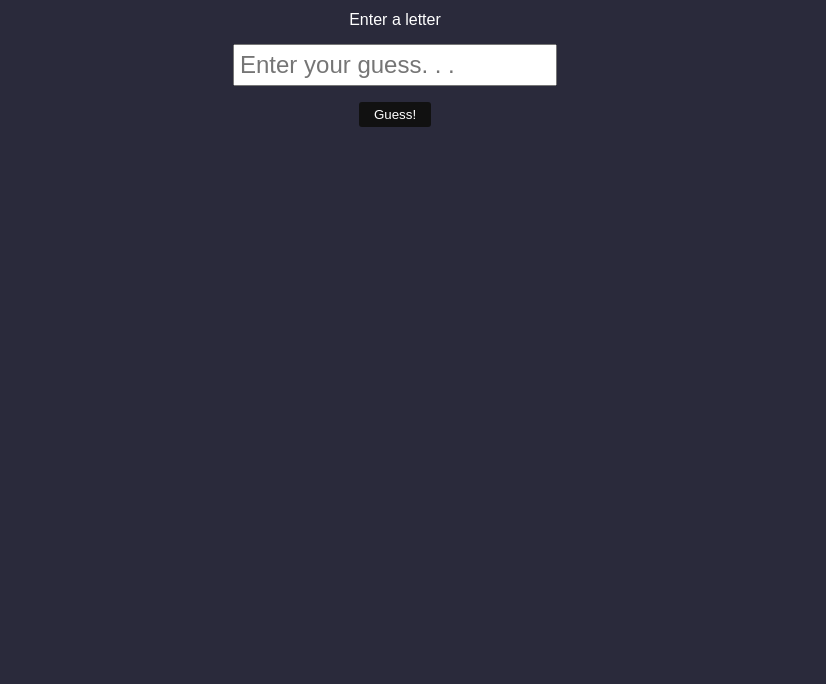
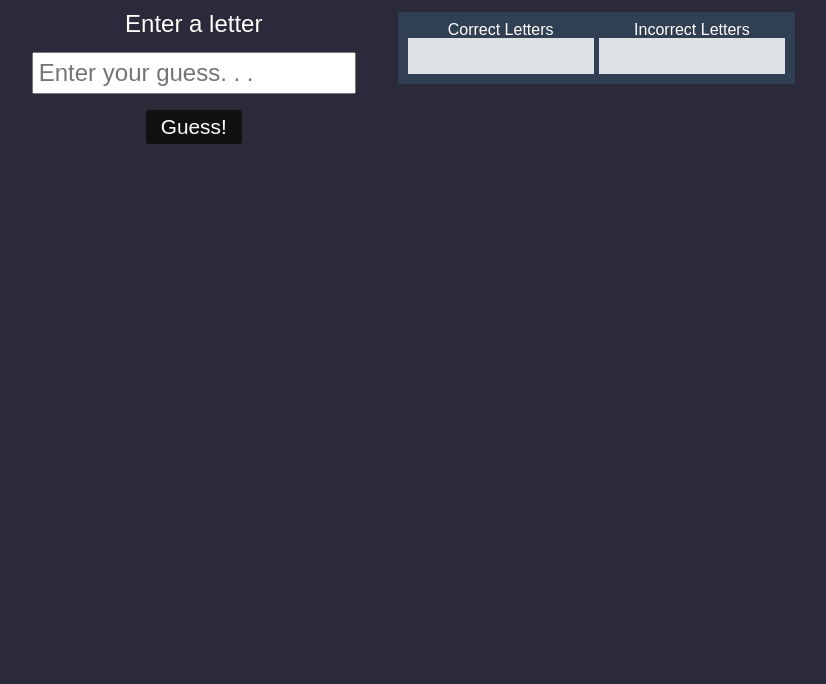
Before and after one commit to dolaku/hangman, a plain HTML site: page index.html in a window 1280 px wide. Shown: the part 116-800 px from the top of the page, without its empty margins (245-1071 px from the left). Drawn offline with Linux system fonts and the light colour scheme.

Commit message:
added guess bank area + showing guessed letter
TODO - fix showing letters only once

```diff
--- a/app.js
+++ b/app.js
@@ -0,0 +1,31 @@
+// wait for page to load before running code
+document.addEventListener("DOMContentLoaded", () => {
+
+    const userInput = document.getElementById("user-input");
+    const submitButton = document.getElementById("submit");
+    const guessBankCorrect = document.querySelector(".guess-bank[data-type=correct]");
+    const guessBankIncorrect = document.querySelector(".guess-bank[data-type=incorrect]");
+    let guessedList = new Array;
+
+    // prevent page from refreshing
+    submitButton.addEventListener("click", (event) => {
+        event.preventDefault();
+        event.stopPropagation();
+
+        // get user's guess
+        let guessedLetter = userInput.value;
+
+        guessedList.push(`<p class="card">${guessedLetter}</p>`);
+
+        // loop through list to display guessed letters
+        guessedList.forEach(item => {
+            // TODO fix display bug
+            guessBankIncorrect.innerHTML += item;
+        })
+
+    })
+
+
+
+
+});
--- a/index.html
+++ b/index.html
@@ -13,12 +13,27 @@
     <section id="game-area">
         <h1 class="mb-3">Hangman Game</h1>
 
-        <form>
-            <label for="user-input">Enter a letter</label>
-            <input type="text" name="user-input" id="user-input" placeholder="Enter your guess. . .">
-            <button type="submit" id="submit">Guess!</button>
-        </form>
+        <div class="grid-2">
+            <form>
+                <label for="user-input">Enter a letter</label>
+                <input type="text" name="user-input" id="user-input" placeholder="Enter your guess. . ." maxlength="1">
+                <button type="submit" id="submit">Guess!</button>
+            </form>
+
+            <div id="guess-container" class="grid-2">
+                <div>
+                    <h2>Correct Letters</h2>
+                    <div class="guess-bank" data-type="correct"></div>
+                </div>
+                <div>
+                    <h2>Incorrect Letters</h2>
+                    <div class="guess-bank" data-type="incorrect"></div>
+                </div>
+            </div>
+        </div>
 
     </section>
 </body>
+
+    <script src="app.js"></script>
 </html>
--- a/style.css
+++ b/style.css
@@ -13,6 +13,7 @@ button {
     border: none;
     border-radius: 3px;
     cursor: pointer;
+    font-size: 1.3rem;
     padding: 5px 15px;
     transition-duration: .3s;
 }
@@ -20,10 +21,15 @@ button {
 button:hover {
     background-color: #EEE;
     color: #111;
+    font-size: 1.5rem;
 }
 
 h1 {
     font-size: 4rem;
+}
+
+label {
+    font-size: 1.5rem;
 }
 
 .mb-1 {
@@ -46,6 +52,24 @@ h1 {
     text-align: center;
 }
 
+.grid-2 {
+    align-items: start;
+    display: grid;
+    grid-template-columns: 1fr 1fr;
+    grid-gap: 5px;
+}
+
+#guess-container {
+    background-color: rgb(48, 63, 81);
+    padding: 10px;
+}
+
+.guess-bank {
+    background-color: #ffffffd8;
+    min-height: 1rem;
+    padding: 10px;
+}
+
 #user-input {
     color: #111;
     display: block;
```
